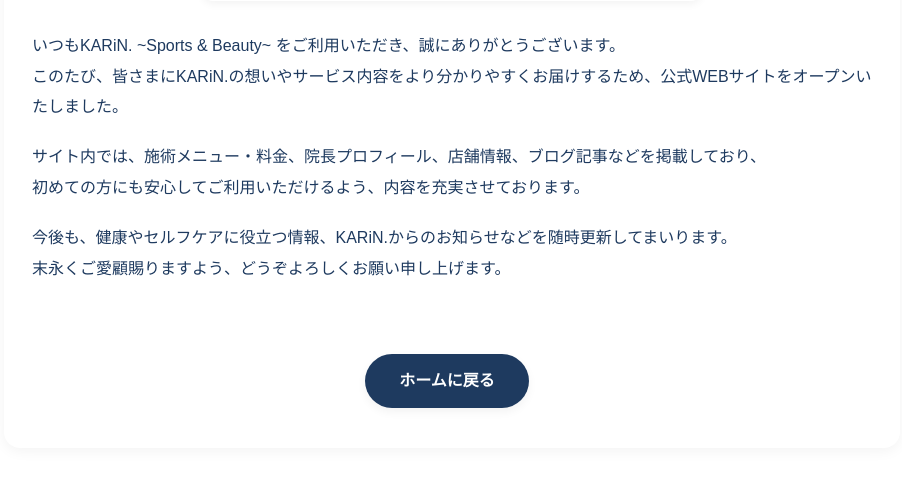
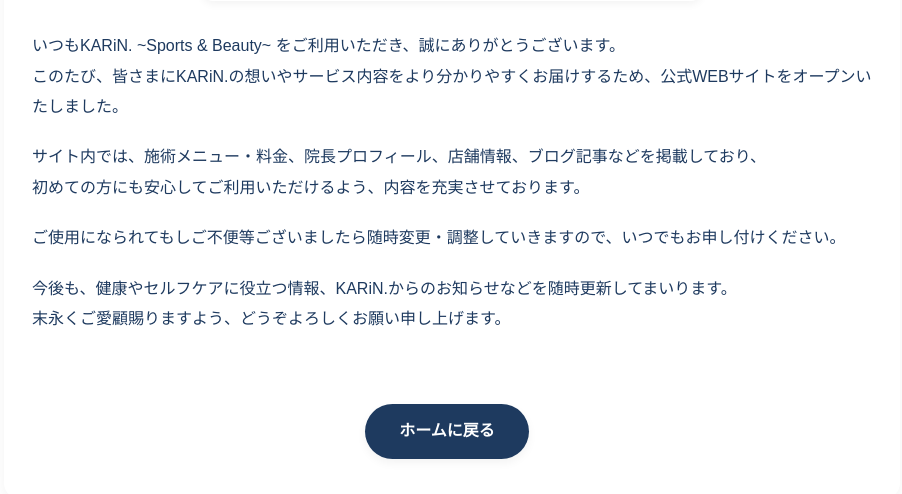
Before and after one commit to KARiN-sports-beauty/karin-website, a Flask app: page /news/1 in a window 1280 px wide. Shown: the part 810-1304 px from the top of the page, without its empty margins (188-1090 px from the left). Before the commit the page ends 1218 px from the top, so only its background shows below. Run offline with Flask 3, Linux system fonts and the light colour scheme.

Commit message:
add news_1.html

```diff
--- a/templates/news/news_1.html
+++ b/templates/news/news_1.html
@@ -93,6 +93,8 @@
           初めての方にも安心してご利用いただけるよう、内容を充実させております。
         </p>
 
+        <p>ご使用になられてもしご不便等ございましたら随時変更・調整していきますので、いつでもお申し付けください。</p>
+
         <p>
           今後も、健康やセルフケアに役立つ情報、KARiN.からのお知らせなどを随時更新してまいります。<br>
           末永くご愛顧賜りますよう、どうぞよろしくお願い申し上げます。
```
